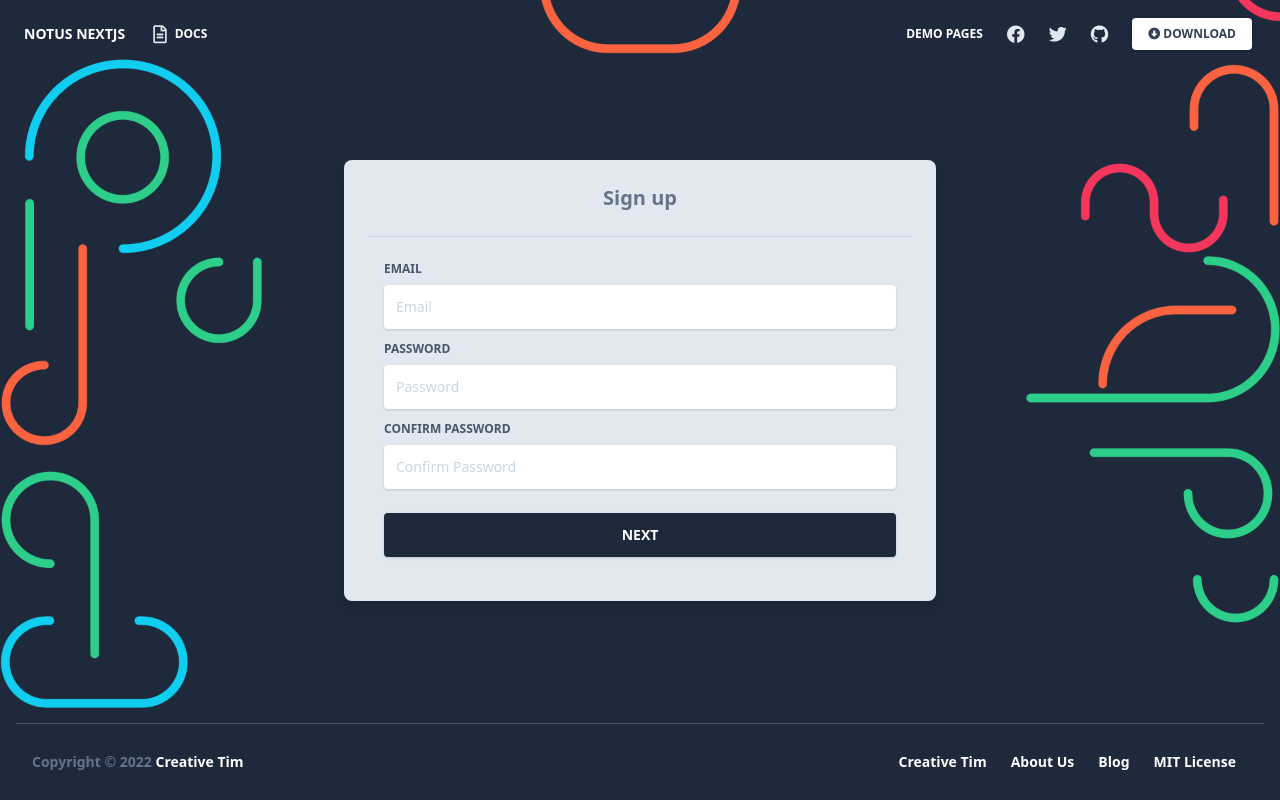
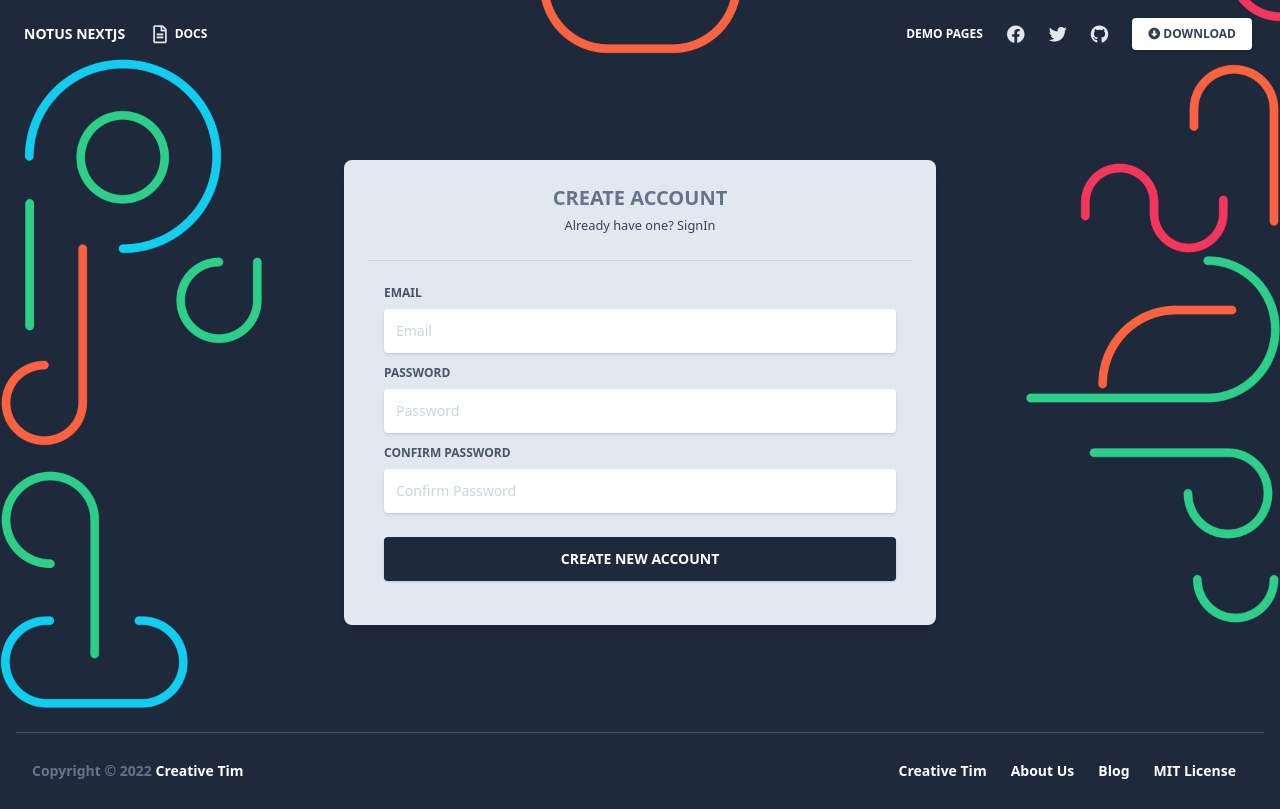
Before and after one commit to khanshahnwaz/autopix-next, a Next.js app: page /auth/register in a window 1280 px wide. Built offline with nearby package versions, Linux system fonts and the light colour scheme.

Commit message:
form text updated

```diff
--- a/pages/auth/register.js
+++ b/pages/auth/register.js
@@ -2,7 +2,7 @@ import React, { useEffect, useState } from "react";
 import Auth from "../layouts/Auth.js";
 import { useFormik, Formik, Field, Form } from "formik";
 import $ from "jquery";
-
+import Link from 'next/link'
 export default function Register() {
 	const [level, setLevel] = useState(0);
 	const [data, setData] = useState({});
@@ -52,21 +52,19 @@ export default function Register() {
 			if (!values.name) {
 				errors.name = "*Required";
 			}
-			{
-				errors.name = "*invalid name";
-			}
+
 			if (!values.company) {
 				errors.company = "*Required";
 			}
 			return errors;
 		},
 		onSubmit: async (values) => {
-			await new Promise((r) => setTimeout(r, 1000));
+			// await new Promise((r) => setTimeout(r, 1000));
 			// var obj = Object.assign({}, data, values);
 			// console.log(values);
-			setData(values=>{[...data,values]});
+			setData(val=>[...val,values]);
 			// useEffect(() => {
-			alert(JSON.stringify(data, null, 2));
+			alert(JSON.stringify(data));
 			// }, [data]);
 			// updateData(values);
 		},
@@ -81,12 +79,14 @@ export default function Register() {
 							<div className="rounded-t mb-0 px-6 py-6">
 								<div className="text-center mb-3">
 									<h6 className="text-blueGray-500 text-xl font-bold">
-										Sign up
+										CREATE ACCOUNT
 									</h6>
+									<small>Already have one? <Link href='/auth/login'><span className="text-blue-700 hover:cursor-pointer">SignIn</span></Link></small>
 								</div>
 								<hr className="mt-6 border-b-1 border-blueGray-300" />
 							</div>
 							<div className="flex-auto px-4 lg:px-10 py-10 pt-0">
+
 								{level === 0 ? (
 									<form onSubmit={form1.handleSubmit}>
 										<div className="relative w-full mb-3">
@@ -163,7 +163,7 @@ export default function Register() {
 												className="bg-blueGray-800 text-white active:bg-blueGray-600 text-sm font-bold uppercase px-6 py-3 rounded shadow hover:shadow-lg outline-none focus:outline-none mr-1 mb-1 w-full ease-linear transition-all duration-150"
 												type="submit"
 											>
-												Next
+												Create New Account
 											</button>
 										</div>
 									</form>
@@ -208,7 +208,7 @@ export default function Register() {
 												onChange={form2.handleChange}
 												value={form2.values.company}
 											/>
-											{form2.errors.name && form2.touched.company ? (
+											{form2.errors.company && form2.touched.company ? (
 												<span className="text-red-400 text-left">
 													{form2.errors.company}
 												</span>
@@ -229,7 +229,7 @@ export default function Register() {
 												className="bg-blueGray-800 text-white active:bg-blueGray-600 text-sm font-bold uppercase px-6 py-3 rounded shadow hover:shadow-lg outline-none focus:outline-none mr-1 mb-1 w-full ease-linear transition-all duration-150"
 												type="submit"
 											>
-												Create Account
+												Complete Registration
 											</button>
 										</div>
 									</form>
```
